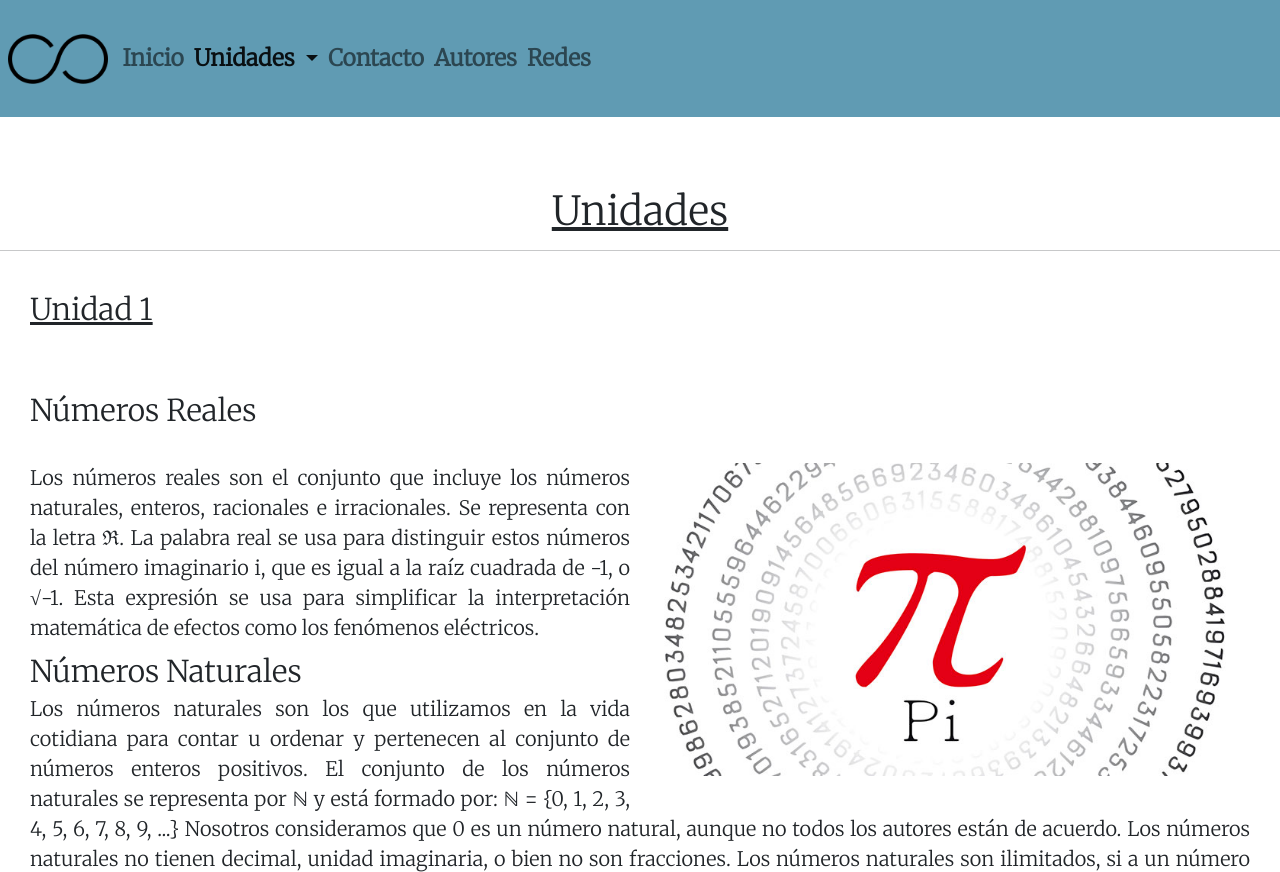
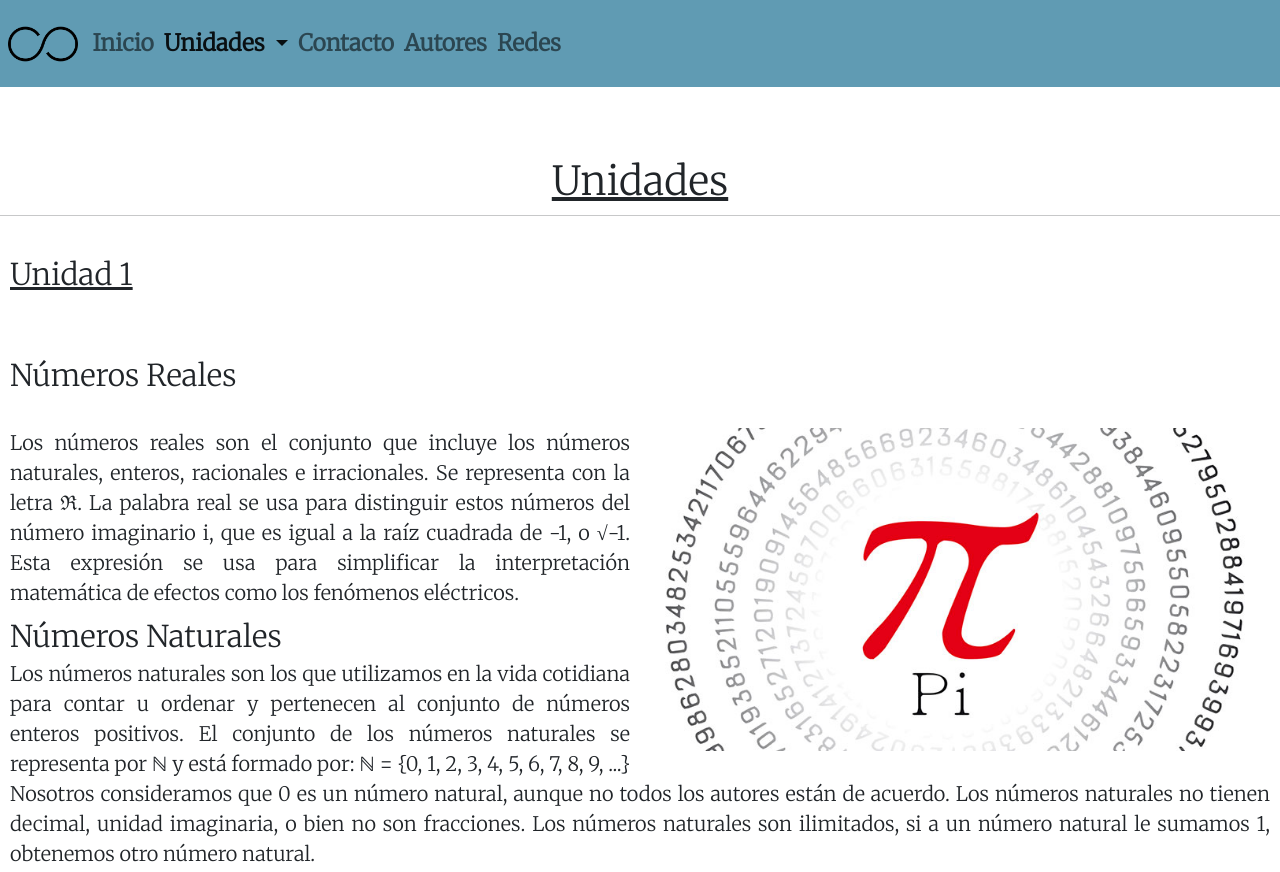
Before and after one commit to luciomolinae/proyecto-final-dw, a website: page unidades.html in a window 1280 px wide. Shown: the top 872 px of the page. Drawn offline with nearby package versions, Linux system fonts and the light colour scheme.

Commit message:
arreglo en unidades

```diff
--- a/unidades.html
+++ b/unidades.html
@@ -22,8 +22,8 @@
 <header>
   <nav class="header navbar navbar-expand-lg navbar-light">
     <div class="container-fluid">
-        <a class="navbar-brand" href="#">
-        <img src="assets/logo.png" alt="logotipo de la página" width="100" class="d-inline-block align-text-top">
+        <a class="navbar-brand" href="index.html">
+        <img src="assets/logo.png" alt="logotipo de la página" width="70" class="d-inline-block align-text-top">
            </a>
       <button class="navbar-toggler" type="button" data-bs-toggle="collapse" data-bs-target="#navbarNavDropdown" aria-controls="navbarNavDropdown" aria-expanded="false" aria-label="Toggle navigation">
         <span class="navbar-toggler-icon"></span>
@@ -61,16 +61,16 @@
 <main>
    <!-- Section Título -->
 
-  <div class="row text-center uni-tit">
-    <div class="col">
+  <div class="text-center uni-tit">
+
       <h1>Unidades</h1>
-    </div>
+
   </div>
 
 <hr class="uni-hr">
   <!-- Section unidad uno -->
 
-  <div class="clearfix uni-uno px-5">
+  <div class="clearfix uni-uno px-3">
 
       <h2 class="py-5">Unidad 1</h2>
 
```
Also changed, not shown: autores.html (+1 -1 lines).
